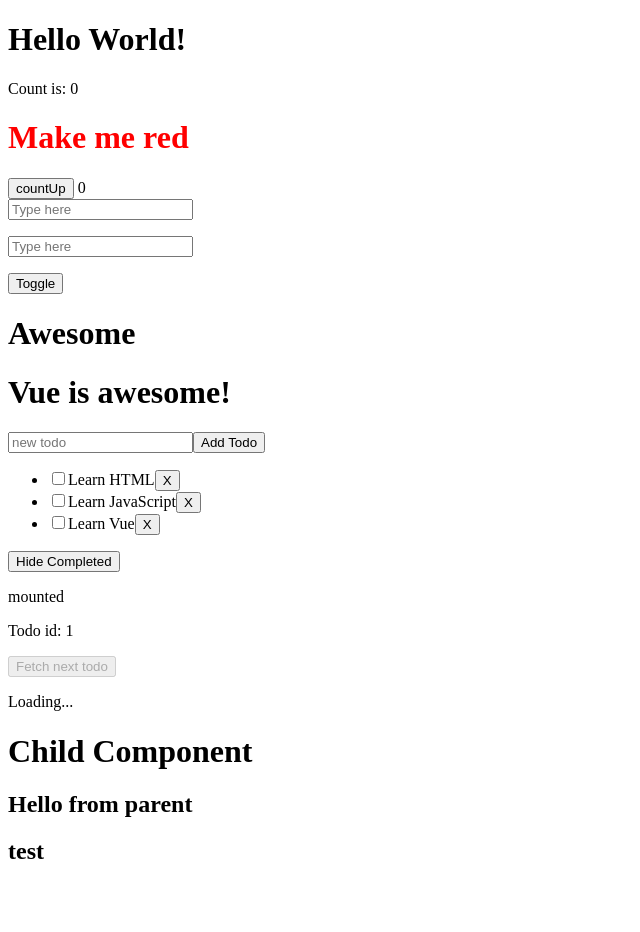
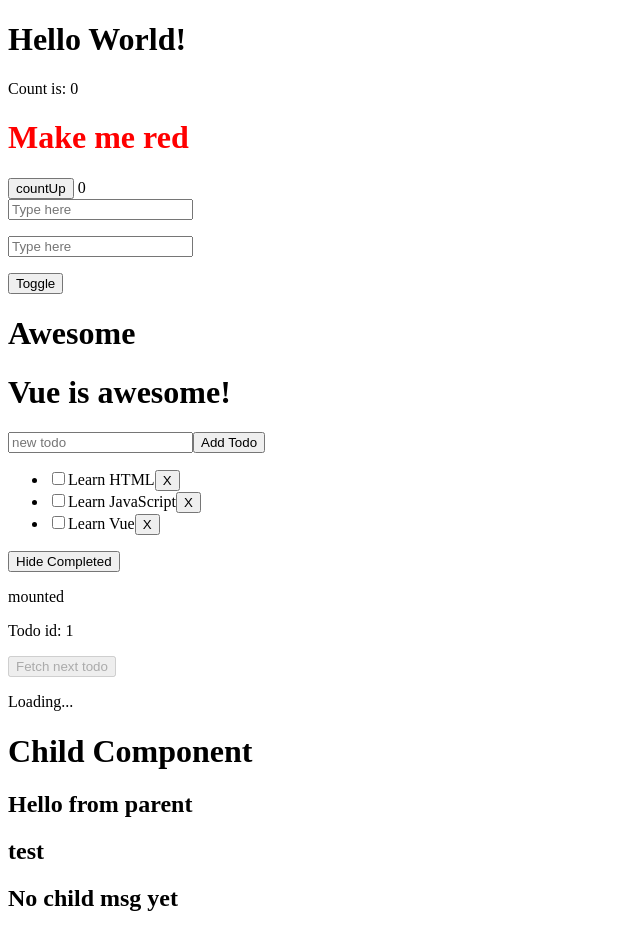
Before and after one commit to shusaku009/vue-tutorial, a Vue app: page / in a window 1280 px wide. Shown: the whole page, without its empty margins (0-640 px from the left). Before the commit the page ends 885 px from the top, so only its background shows below. Built offline with nearby package versions, Linux system fonts and the light colour scheme; no server answers.

Commit message:
add: イベントの発行

```diff
--- a/src/App.vue
+++ b/src/App.vue
@@ -27,6 +27,7 @@ const filteredTodos = computed(() => {
 const pElementRef = ref(null);
 const greeting = ref("Hello from parent");
 const test = ref("test");
+const childMsg = ref("No child msg yet");
 
 function incrementCount() {
   count.value++;
@@ -86,7 +87,11 @@ onMounted(() => {
   </button>
   <p ref="pElementRef">Hello World</p>
   <Watcher />
-  <ChildComp :msg="greeting" :test="test" />
+  <ChildComp
+    :msg="greeting"
+    :test="test"
+    @response="(msg) => (childMsg = msg)"
+  />
 </template>
 
 <style>
--- a/src/components/ChildComp.vue
+++ b/src/components/ChildComp.vue
@@ -3,6 +3,9 @@ const props = defineProps({
   msg: String,
   test: String,
 });
+const email = defineEmits(["response"]);
+
+email("response", "Hello from child");
 </script>
 
 <template>
@@ -10,5 +13,6 @@ const props = defineProps({
     <h1>Child Component</h1>
     <h2>{{ msg || "No props passed yet" }}</h2>
     <h2>{{ test || "No props passed yet" }}</h2>
+    <h2>{{ childMsg || "No child msg yet" }}</h2>
   </div>
 </template>
```
